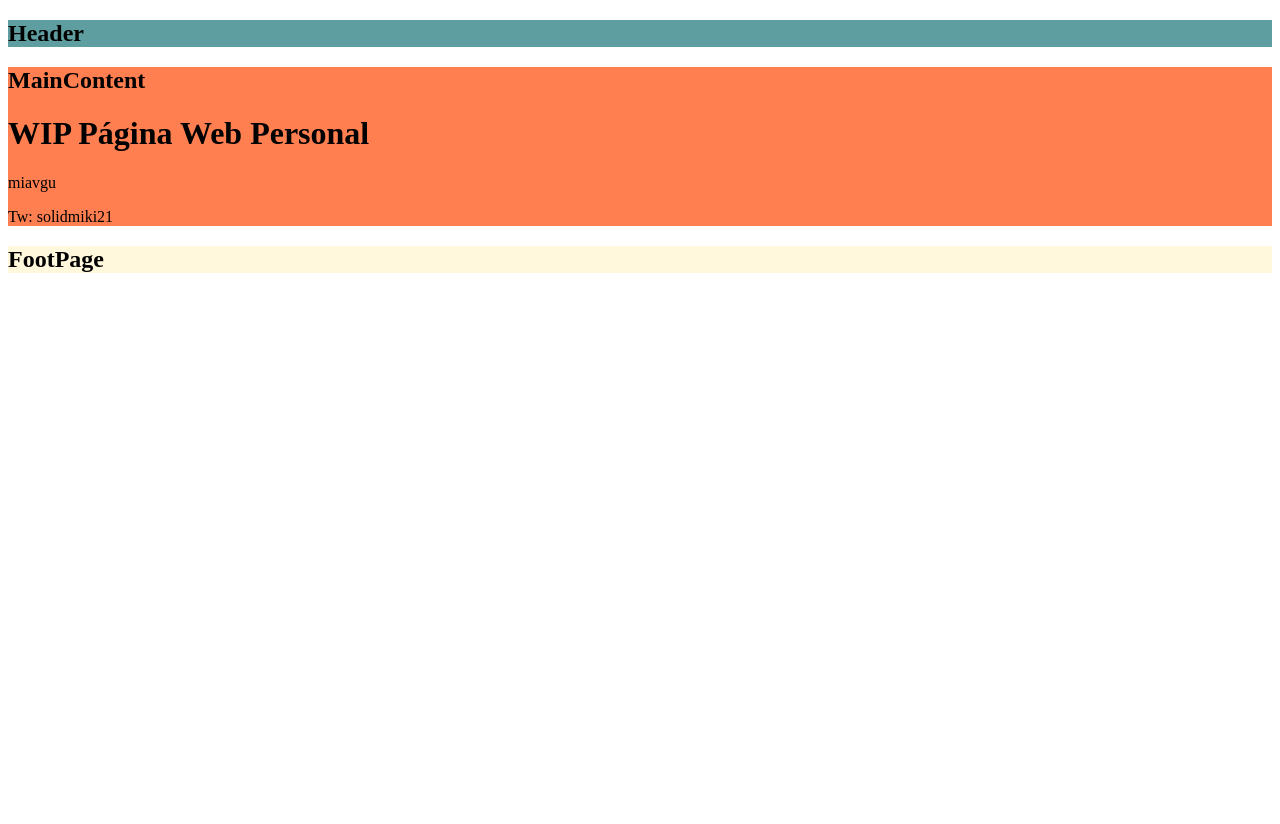
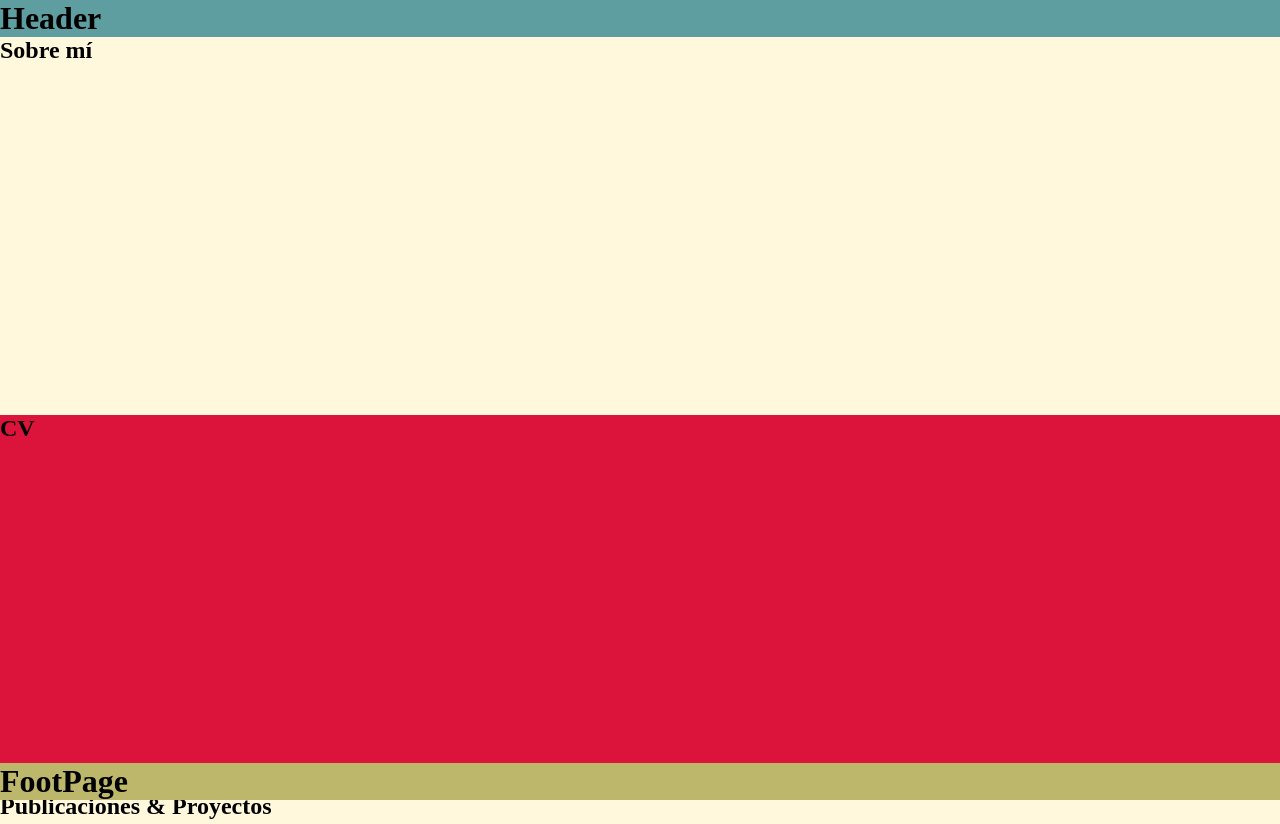
Before and after one commit to miavgu/miavgu.github.io, a plain HTML site: page index.html in a window 1280 px wide. Shown: the top 824 px of the page. Before the commit the page ends 800 px from the top, so only its background shows below. Drawn offline with nearby package versions, Linux system fonts and the light colour scheme.

Commit message:
Añadido main.js, estilo editados y DIVs de contenido añadidos

```diff
--- a/index.html
+++ b/index.html
@@ -1,35 +1,53 @@
 <!DOCTYPE html>
 <html>
     <head>
+        <meta charset="utf-8"/>
         <!-- Vue.JS IMPORT -->
         <script src="node_modules/vue/dist/vue.min.js"></script>
+        <script src="scripts/main.js"></script>
 
         <!-- MAIN CSS IMPORT -->
         <link rel="stylesheet" href="styles/main.css">
     </head>
 
-    <!-- TODO: Crear estructura de DIVs -->
-    <!-- TODO: Formatear los DIVs con CSS -->
+    <!-- TODO: Añadir DIVs para los contenidos -->
     <!-- TODO: Buscar algo de docs de VUE.js -->
 
     <body>
         <!-- HEADER DIV -->
         <div id="Header">
-            <h2>Header</h2>
+            <h1>Header</h1>
         </div>
 
 
         <!-- MAIN CONTENT DIV -->
         <div id="MainContent">
-            <h2>MainContent</h2>
-            <h1>WIP Página Web Personal</h1>
-            <p>miavgu</p>
-            <p>Tw: solidmiki21</p>
+            <div id= "CS_1" class="ContentSection">
+                <h2>Sobre mí</h2>
+                <p></p>
+                <!-- Cosas sobre mi, intereses, trabajo... + Imagen -->
+            </div>
+
+            <div id= "CS_2" class="ContentSection">
+                <h2>CV</h2>
+                <!-- Texto introductorio y URL al CV -->
+            </div>
+
+            <div id= "CS_3" class="ContentSection">
+                <h2>Publicaciones & Proyectos</h2>
+                <!-- Slider con los proyectos y publicaciones -->
+            </div>
+
+            <div id= "CS_4" class="ContentSection">
+                <h2>Contacto</h2>
+                <!-- Form para enviar un correo electrónico -->
+            </div>
+
         </div>
 
         <!-- FOOT PAGE DIV -->
         <div id="FootPage">
-            <h2>FootPage</h2>
+            <h1>FootPage</h1>
         </div>
     </body>
 </html>
--- a/styles/main.css
+++ b/styles/main.css
@@ -1,11 +1,37 @@
+* {
+    margin: 0px;
+}
+
 #Header {
     background-color: cadetblue;
+    width: 100%;
+    position: sticky;
+    top:0px;
 }
 
 #MainContent {
     background-color: coral;
 }
 
-#FootPage {
+.ContentSection{
+    height: 10cm;
+}
+
+#CS_1,#CS_3 {
     background-color: cornsilk;
 }
+
+#CS_2,#CS_4 {
+    background-color:crimson;
+}
+
+.ContentSection p{
+    width: 50%;
+}
+
+#FootPage {
+    background-color: darkkhaki;
+    width: 100%;
+    position: sticky;
+    bottom: 0px;
+}
```
Also changed, not shown: scripts/main.js (added, +7 -0 lines).
